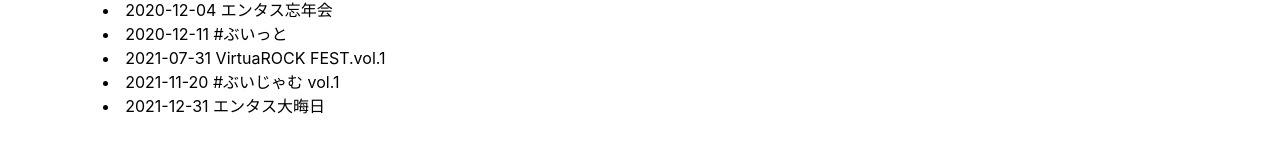
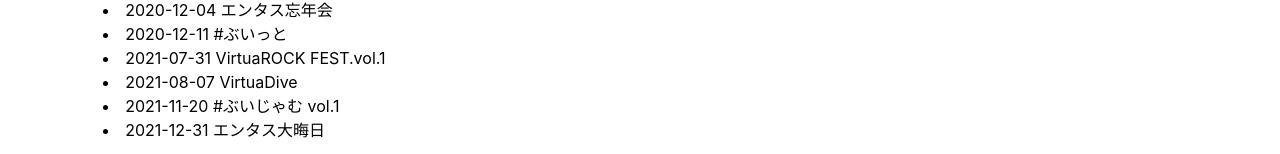
Before and after one commit to human-readable-name/yorudokimayu-info, a Next.js app: page /biography in a window 1280 px wide. Shown: the part 716-870 px from the top of the page. Built offline with nearby package versions, Linux system fonts and the light colour scheme; no server answers.

Commit message:
biographyに2021年8月のVirtuaDiveを追記

```diff
--- a/src/pages/biography.tsx
+++ b/src/pages/biography.tsx
@@ -50,6 +50,7 @@ const Biography: NextPage = () => {
                             <li>2020-12-04 エンタス忘年会</li>
                             <li>2020-12-11 #ぶいっと</li>
                             <li>2021-07-31 VirtuaROCK FEST.vol.1</li>
+                            <li>2021-08-07 VirtuaDive</li>
                             <li>2021-11-20 #ぶいじゃむ vol.1</li>
                             <li>2021-12-31 エンタス大晦日</li>
                         </ul>
```
